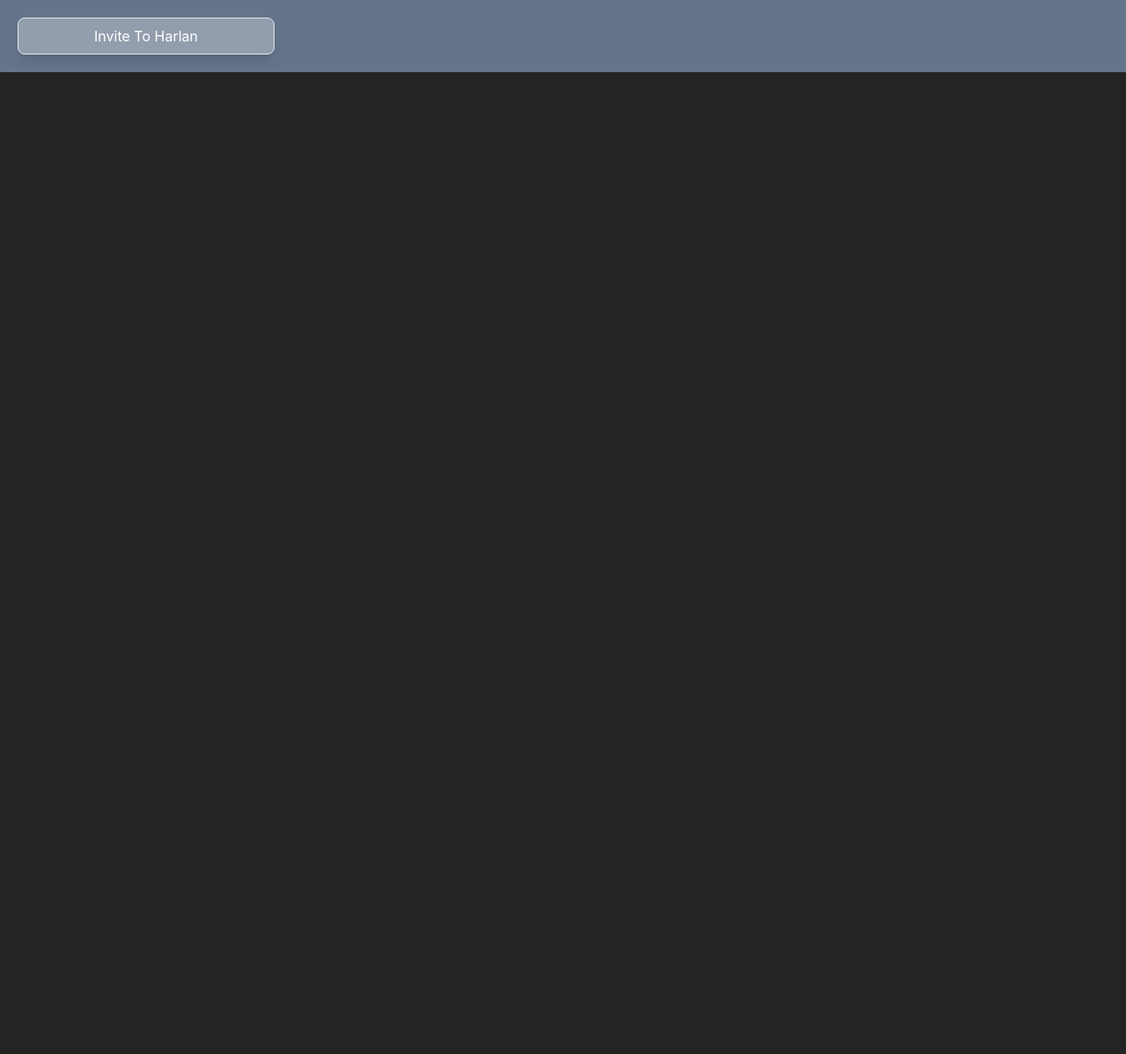
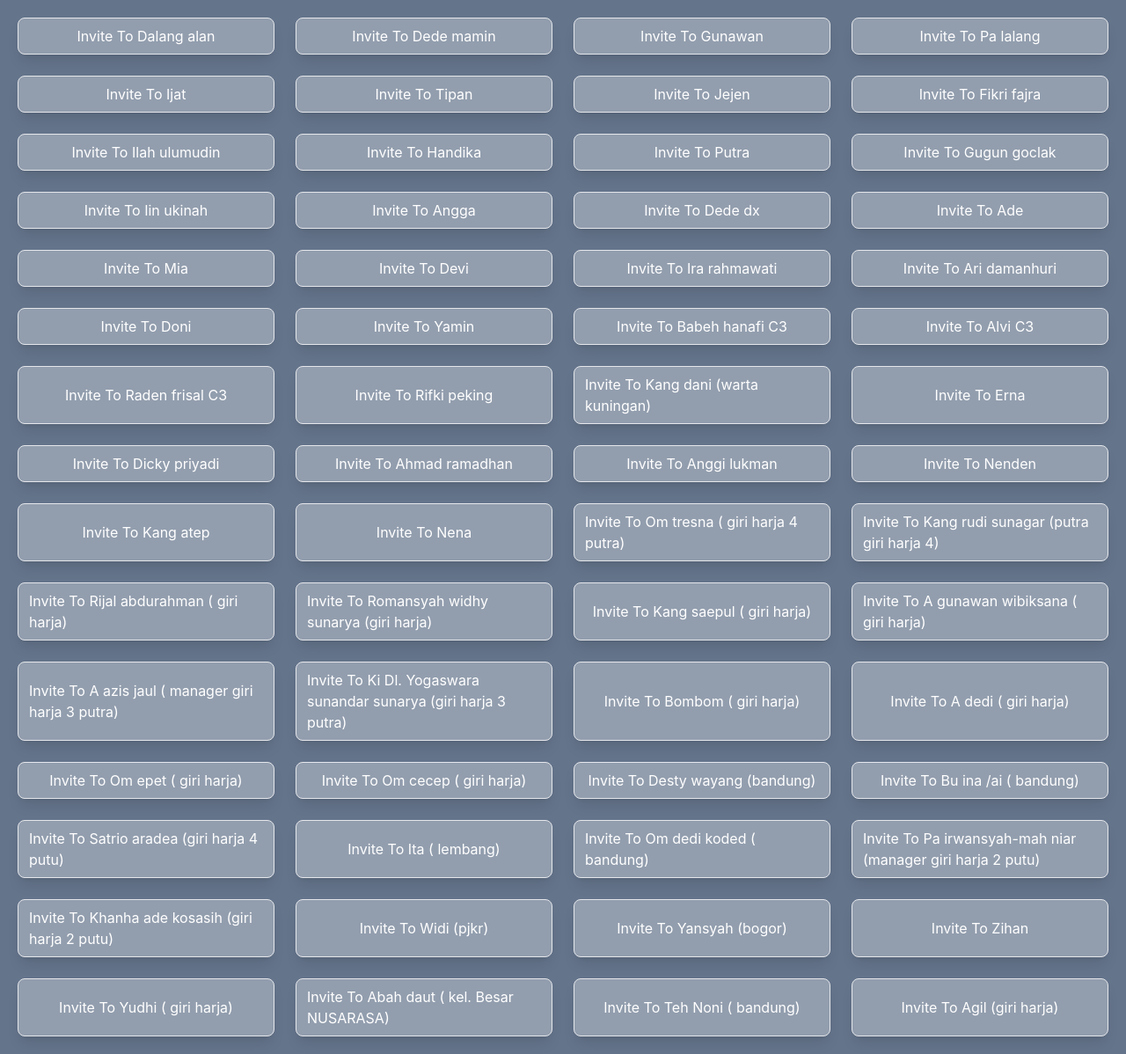
Before and after one commit to MasnunMuhaemin/undangan_digital, a React (Vite) app: page / in a window 1280 px wide. Shown: the whole page at 88% size. Before the commit the page ends 800 px from the top, so only its background shows below. Built offline with nearby package versions, Linux system fonts and the light colour scheme; a web font is replaced by a local one.

Commit message:
add datas json for invitations

```diff
--- a/src/components/Maps.tsx
+++ b/src/components/Maps.tsx
@@ -1,6 +1,6 @@
 const Maps = () => {
   return (
-    <div className="flex text-tertiary mobile-375:mt-0 mt-14  relative">
+    <div className="flex text-tertiary mobile-375:mt-0 mt-28  relative">
       {/* Container Utama */}
       <div className="w-[90%] max-w-3xl p-5 rounded-lg">
         {/* Lokasi */}
--- a/src/lib/data.json
+++ b/src/lib/data.json
@@ -1,5 +1,62 @@
 [
-    {
-        "name" : "Harlan"
-    }
+    {"name": "Dalang alan"},
+    {"name": "Dede mamin"},
+    {"name": "Gunawan"},
+    {"name": "Pa lalang"},
+    {"name": "Ijat"},
+    {"name": "Tipan"},
+    {"name": "Jejen"},
+    {"name": "Fikri fajra"},
+    {"name": "Ilah ulumudin"},
+    {"name": "Handika"},
+    {"name": "Putra"},
+    {"name": "Gugun goclak"},
+    {"name": "Iin ukinah"},
+    {"name": "Angga"},
+    {"name": "Dede dx"},
+    {"name": "Ade"},
+    {"name": "Mia"},
+    {"name": "Devi"},
+    {"name": "Ira rahmawati"},
+    {"name": "Ari damanhuri"},
+    {"name": "Doni"},
+    {"name": "Yamin"},
+    {"name": "Babeh hanafi C3"},
+    {"name": "Alvi C3"},
+    {"name": "Raden frisal C3"},
+    {"name": "Rifki peking"},
+    {"name": "Kang dani (warta kuningan)"},
+    {"name": "Erna"},
+    {"name": "Dicky priyadi"},
+    {"name": "Ahmad ramadhan"},
+    {"name": "Anggi lukman"},
+    {"name": "Nenden"},
+    {"name": "Kang atep"},
+    {"name": "Nena"},
+    {"name": "Om tresna ( giri harja 4 putra)"},
+    {"name": "Kang rudi sunagar (putra giri harja 4)"},
+    {"name": "Rijal abdurahman ( giri harja)"},
+    {"name": "Romansyah widhy sunarya (giri harja)"},
+    {"name": "Kang saepul ( giri harja)"},
+    {"name": "A gunawan wibiksana ( giri harja)"},
+    {"name": "A azis jaul ( manager giri harja 3 putra)"},
+    {"name": "Ki Dl. Yogaswara sunandar sunarya (giri harja 3 putra)"},
+    {"name": "Bombom ( giri harja)"},
+    {"name": "A dedi ( giri harja)"},
+    {"name": "Om epet ( giri harja)"},
+    {"name": "Om cecep ( giri harja)"},
+    {"name": "Desty wayang (bandung)"},
+    {"name": "Bu ina /ai ( bandung)"},
+    {"name": "Satrio aradea (giri harja 4 putu)"},
+    {"name": "Ita ( lembang)"},
+    {"name": "Om dedi koded ( bandung)"},
+    {"name": "Pa irwansyah-mah niar (manager giri harja 2 putu)"},
+    {"name": "Khanha ade kosasih (giri harja 2 putu)"},
+    {"name": "Widi (pjkr)"},
+    {"name": "Yansyah (bogor)"},
+    {"name": "Zihan"},
+    {"name": "Yudhi ( giri harja)"},
+    {"name": "Abah daut ( kel. Besar NUSARASA)"},
+    {"name": "Teh Noni ( bandung)"},
+    {"name": "Agil (giri harja)"}
 ]
```
